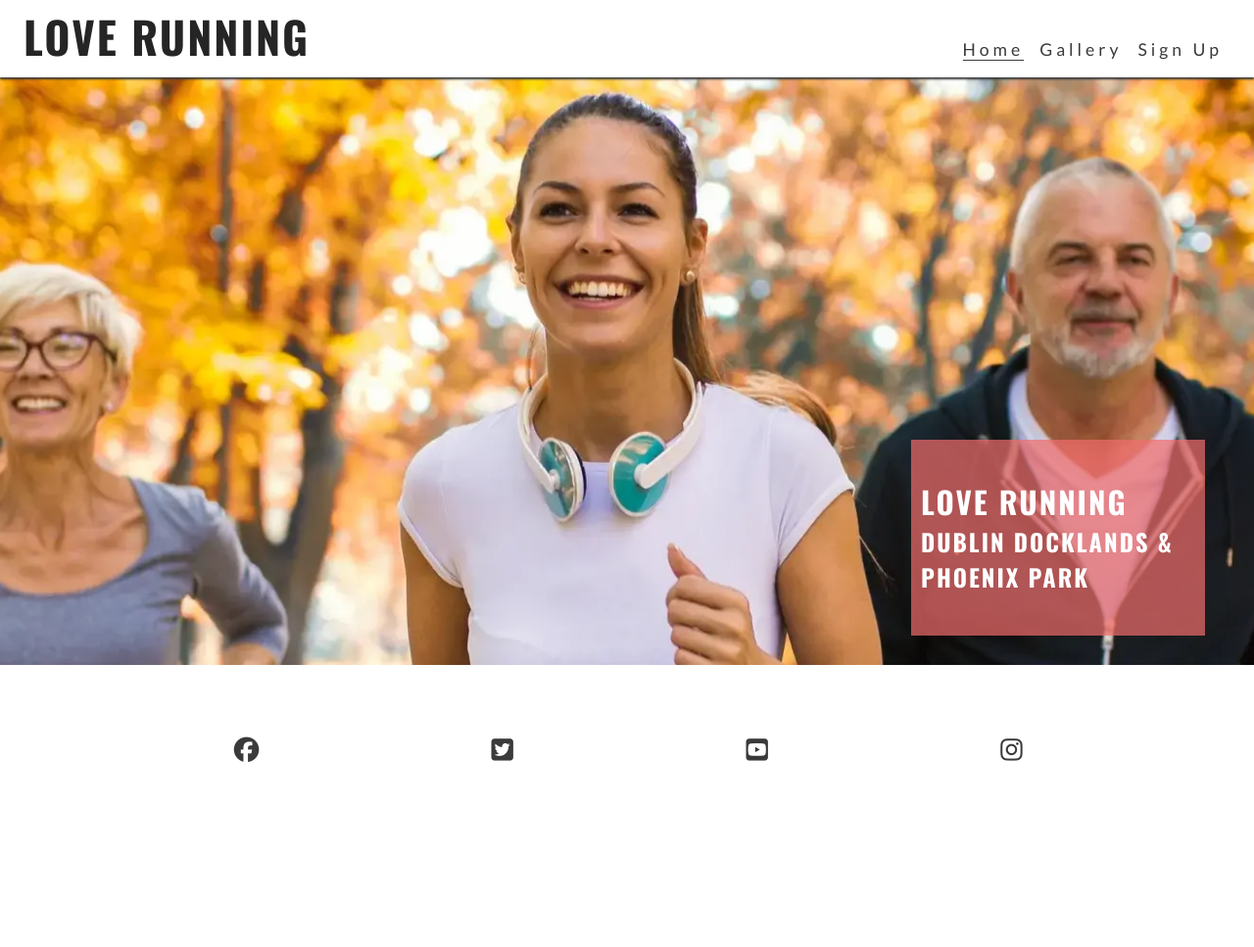
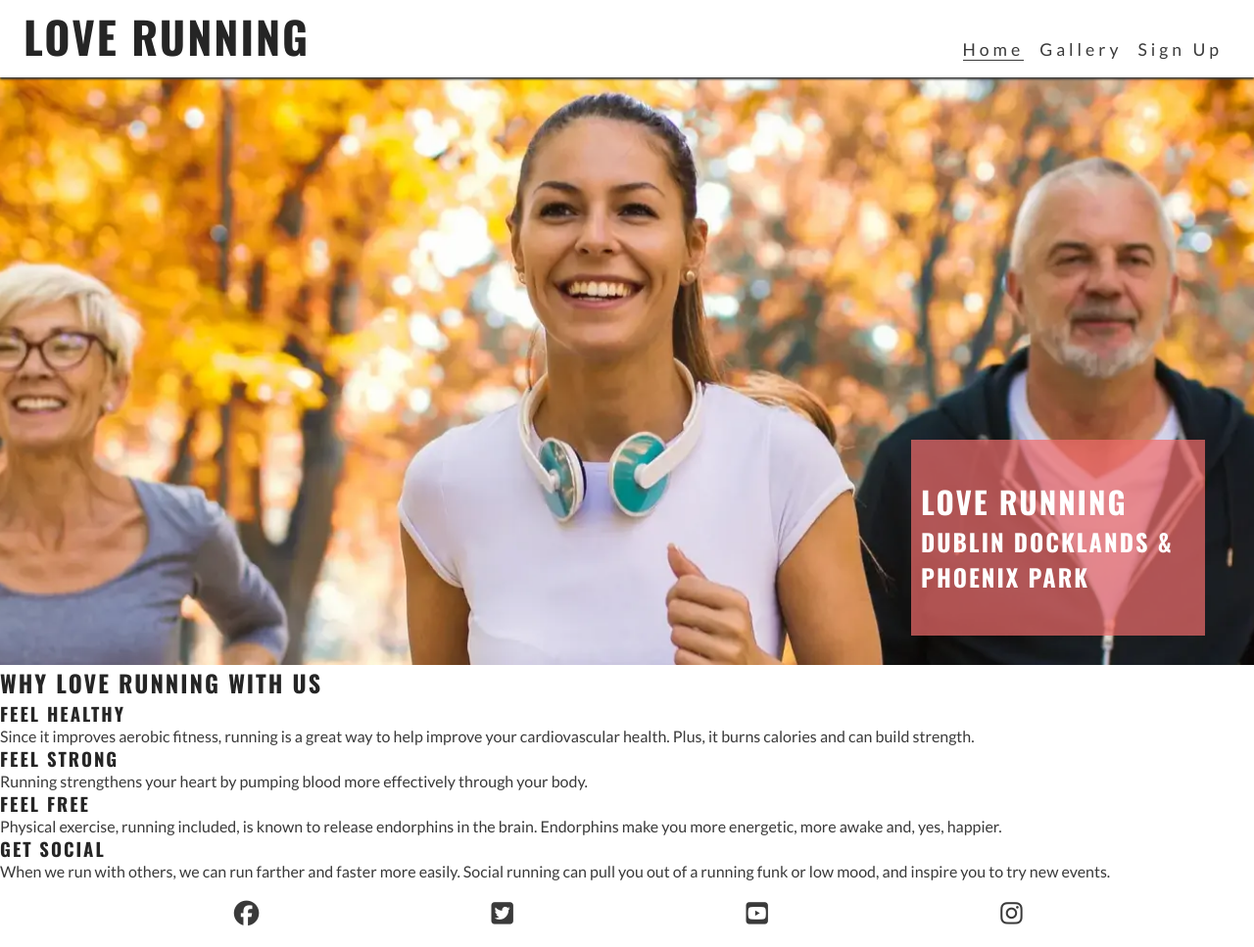
Before and after one commit to JeanCroash/love-running, a plain HTML site: page index.html in a window 1280 px wide. Shown: the whole page at 98% size. Before the commit the page ends 800 px from the top, so only its background shows below. Drawn offline with nearby package versions, Linux system fonts and the light colour scheme.

Commit message:
added reasons sections

```diff
--- a/index.html
+++ b/index.html
@@ -46,6 +46,31 @@
                 <h3>Dublin Docklands & Phoenix Park</h3>
             </div>
         </section>
+        <section id="reasons">
+            <h1>Why Love Running With Us</h1>
+            <div id="benefits">
+                <div id="benefits-physical">
+                    <div>
+                        <h3>FEEL HEALTHY</h3>
+                        <p>Since it improves aerobic fitness, running is a great way to help improve your cardiovascular health. Plus, it burns calories and can build strength.</p>
+                    </div>
+                    <div>
+                        <h3>FEEL STRONG</h3>
+                        <p>Running strengthens your heart by pumping blood more effectively through your body.</p>
+                    </div>
+                </div>
+                <div id="benefits-mental">
+                    <div>
+                        <h3>FEEL FREE</h3>
+                        <p>Physical exercise, running included, is known to release endorphins in the brain. Endorphins make you more energetic, more awake and, yes, happier.</p>
+                    </div>
+                    <div>
+                        <h3>GET SOCIAL</h3>
+                        <p>When we run with others, we can run farther and faster more easily. Social running can pull you out of a running funk or low mood, and inspire you to try new events.</p>
+                    </div>
+                </div>
+            </div>
+        </section>
     </main>
 
     <!-- Footer -->
```
